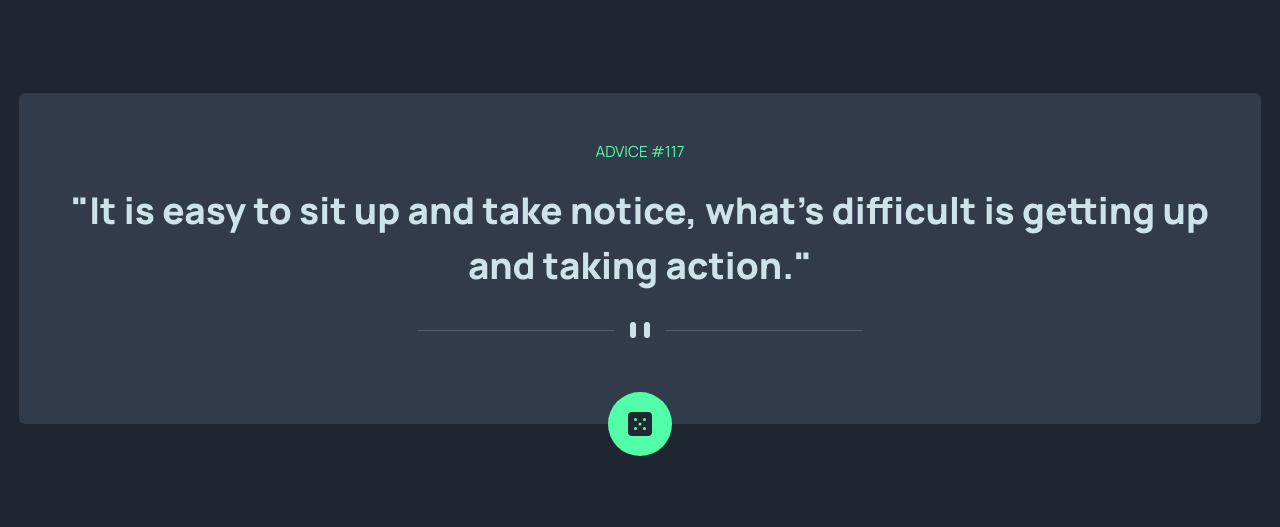
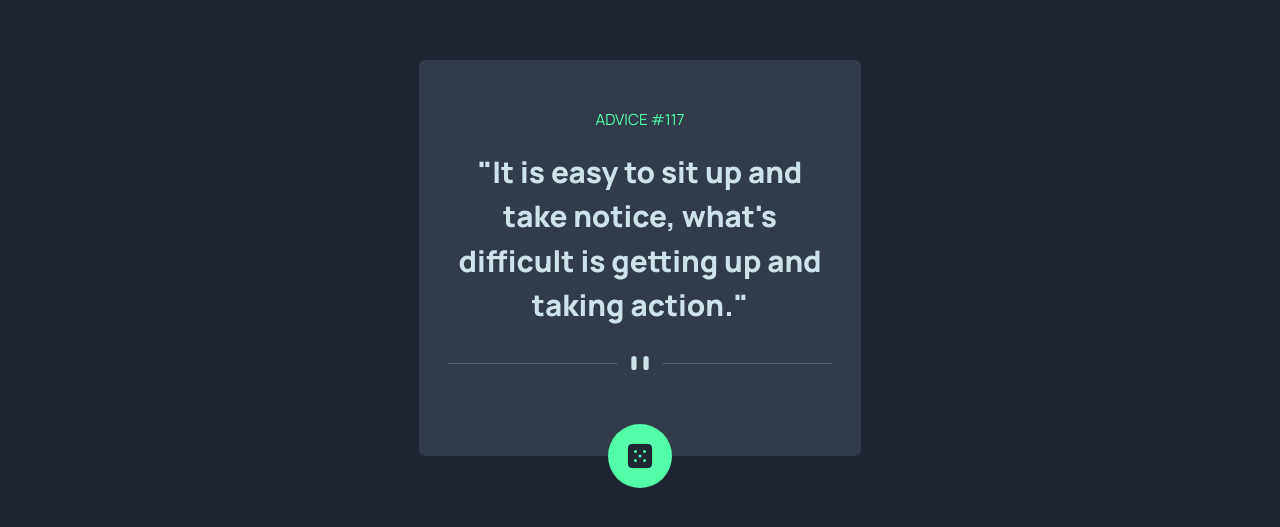
Before and after one commit to zesciati/advice-generator-app-main, a website: page index.html in a window 1280 px wide. Shown: the part 161-688 px from the top of the page. Drawn offline with Linux system fonts and the light colour scheme.

Commit message:
desktop design

```diff
--- a/index.html
+++ b/index.html
@@ -16,18 +16,18 @@
 <body class="bg-(--blue-950) p-(--space-s) font-manrope">
   <main class="flex min-h-screen items-center">
 
-    <article class=" flex bg-(--blue-900) flex-col text-center justify-center p-(--space-m) rounded-md  relative ">
+    <article class=" flex bg-(--blue-900) flex-col text-center justify-center p-(--space-m) rounded-md relative sm:mx-30 md:mx-40 lg:mx-60 xl:mx-100">
       <p class="text-(--green-300) text-(length:--step--1) my-(--space-s)">ADVICE #117</p>
-      <h2 class="text-(--blue-200) text-(length:--step-3) mb-(--space-m) font-extrabold">"It is easy to sit up and take
+      <h2 class="text-(--blue-200) text-(length:--step-3) mb-(--space-m) font-extrabold sm:text-(length:--step-2)">"It is easy to sit up and take
         notice, what's difficult is getting up and taking action."</h2>
 
-      <picture class="self-center mb-(--space-xl)">
+      <picture class="self-center mb-(--space-xl) ">
         <source media="(width >= 23.5rem)" srcset="./images/pattern-divider-desktop.svg">
         <source media="(width < 23.5rem)" srcset="./images/pattern-divider-mobile.svg">
         <img src="img_orange_flowers.jpg" alt="Flowers" style="width:auto;">
       </picture>
 
-      <button class="self-center absolute -bottom-8 bg-(--green-300) p-5 rounded-full">
+      <button class="self-center absolute -bottom-8 bg-(--green-300) p-5 rounded-full cursor-pointer">
         <img src="./images/icon-dice.svg" alt="icon-dice" draggable="false">
       </button>
     </article>
```
Also changed, not shown: src/output.css.
